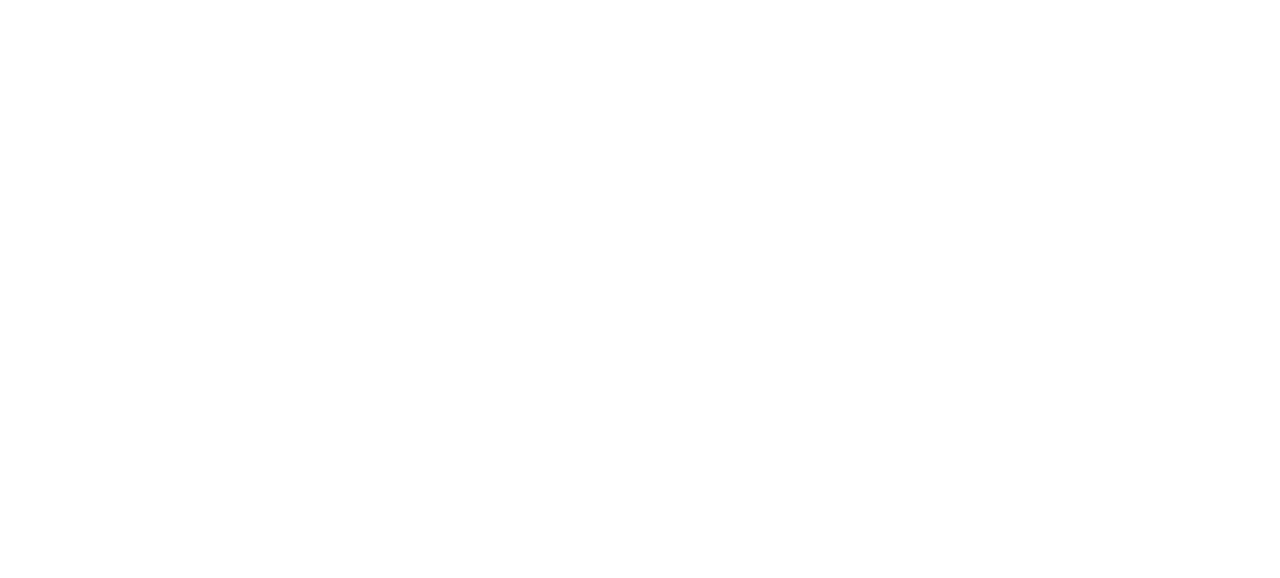
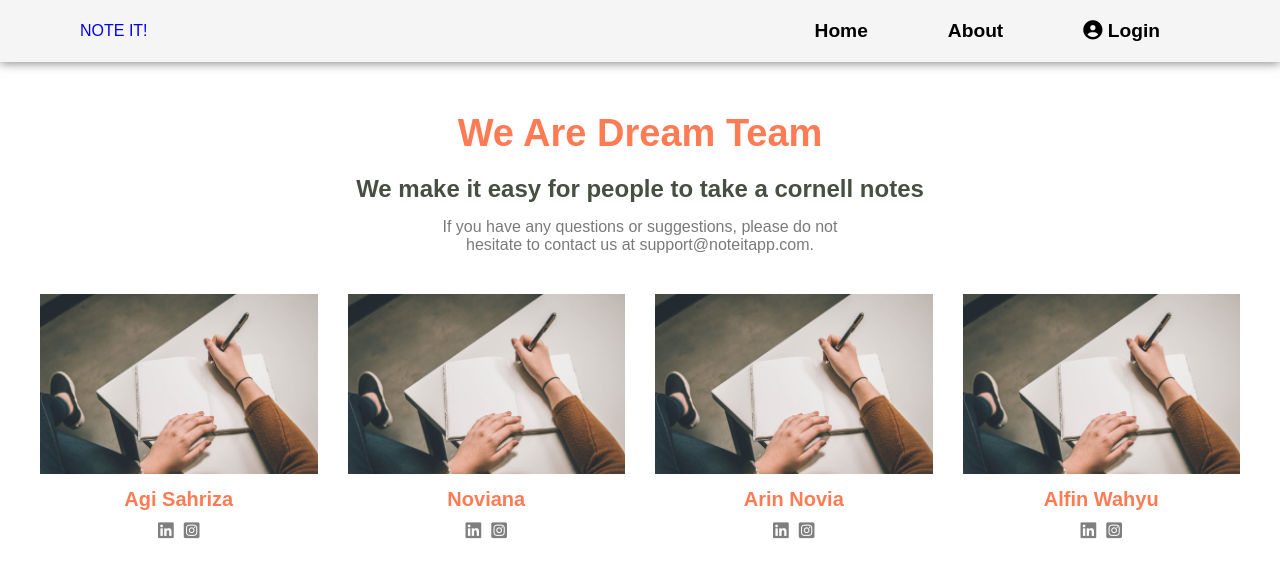
Before and after one commit to rendrabimaa/notesapp, a React (Create React App) app: page /about in a window 1280 px wide. Before the commit this address had no page. Shown: the top 578 px of the page. Built offline with nearby package versions, Linux system fonts and the light colour scheme.

Commit message:
add note page

```diff
--- /dev/null
+++ b/src/components/AboutBio.js
@@ -0,0 +1,15 @@
+import React from "react";
+import AboutCard from "./AboutCard";
+
+function AboutBio() {
+  return (
+    <div className="about-bio">
+      <AboutCard name="Agi Sahriza" img="Gambar 1.jpg" />
+      <AboutCard name="Noviana" img="Gambar 1.jpg" />
+      <AboutCard name="Arin Novia" img="Gambar 1.jpg" />
+      <AboutCard name="Alfin Wahyu" img="Gambar 1.jpg" />
+    </div>
+  )
+}
+
+export default AboutBio;
--- /dev/null
+++ b/src/components/AboutCard.js
@@ -0,0 +1,17 @@
+import React from "react";
+import { Link } from "react-router-dom";
+
+function AboutCard({name, img, instagram, linkedin}) {
+  return (
+    <div className="about-card">
+      <img src={img} alt={name}/>
+      <h3>{name}</h3>
+      <div>
+        <Link to={linkedin}><i class="fa-brands fa-linkedin"></i></Link>
+        <Link to={instagram}><i class="fa-brands fa-square-instagram"></i></Link>
+      </div>
+    </div>
+  )
+}
+
+export default AboutCard;
--- a/src/components/Navigation.js
+++ b/src/components/Navigation.js
@@ -14,7 +14,7 @@
                 <div >
                     <ul id="navbar" className={this.state.clicked ? "#navbar active" : "#navbar"}>
                         <li className="active"> <Link to="/" className="text"> Home</Link> </li>
-                        <li> <Link to="" className="text"> About</Link> </li>
+                        <li> <Link to="/about" className="text"> About</Link> </li>
                         <li> <Link to="/login" className="text"> <i className="fa fa-user-circle"></i> Login</Link> </li>
                     </ul>
                 </div>
--- a/src/components/NoteApp.js
+++ b/src/components/NoteApp.js
@@ -1,5 +1,6 @@
 import React from "react";
 import LandingPage from "../pages/LandingPage";
+import About from "../pages/About";
 import LoginPage from "../pages/LoginPage";
 import SignUpPage from "../pages/SignUpPage";
 import { Route, Routes } from "react-router-dom";
@@ -9,6 +10,7 @@
     return (
       <Routes>
         <Route path="/" element={<LandingPage />} />
+        <Route path="/about" element={<About />} />
         <Route path="/login" element={<LoginPage />} />
         <Route path="/signup" element={<SignUpPage />} />
       </Routes>
--- a/src/pages/About.js
+++ b/src/pages/About.js
@@ -0,0 +1,21 @@
+import React from "react";
+import Navigation from "../components/Navigation";
+import AboutBio from "../components/AboutBio";
+
+function About() {
+  return (
+    <>
+      <Navigation />
+      <section className="about-page">
+        <div className="about-text">
+          <h2>We Are Dream Team</h2>
+          <h3>We make it easy for people to take a cornell notes</h3>
+          <p>If you have any questions or suggestions, please do not hesitate to contact us at support@noteitapp.com.</p>
+        </div>
+        <AboutBio />
+      </section>
+    </>
+  )
+}
+
+export default About;
--- a/src/styles/style.css
+++ b/src/styles/style.css
@@ -461,6 +461,66 @@
   margin-bottom: 40px;
 }
 
+/* About Page */
+.about-page {
+  margin-top: 30px;
+}
+
+.about-page .about-text {
+  margin-top: 50px;
+  text-align: center;
+}
+
+.about-page .about-text h2 {
+  font-size: 38px;
+  color: #ff7b54;
+}
+
+.about-page .about-text h3 {
+  font-size: 24px;
+  color: #464f41;
+  margin: 20px 0 15px;
+}
+
+.about-page .about-text p {
+  font-size: 16px;
+  color: #000;
+  opacity: 0.52;
+  max-width: 400px;
+  margin: 0 auto;
+}
+
+.about-page .about-bio {
+  display: grid;
+  grid-template-columns: 1fr 1fr 1fr 1fr;
+  max-width: 1200px;
+  margin: 40px auto 0;
+  gap: 30px;
+  text-align: center;
+}
+
+.about-page .about-bio img {
+  width: 100%;
+}
+
+.about-page .about-bio h3 {
+  margin: 10px 0;
+  color: #ff7b54;
+  font-size: 20px;
+}
+
+.about-page .about-bio a {
+  color: rgba(0, 0, 0, 0.5);
+  font-size: 18px;
+  margin: 0 5px;
+}
+
+@media screen and (max-width: 1100px) {
+  .about-page .about-bio {
+    grid-template-columns: 1fr 1fr;
+  }
+}
+
 @media screen and (max-width: 769px) {
   #navbar {
     display: flex;
@@ -495,3 +555,9 @@
     cursor: pointer;
   }
 }
+
+@media screen and (max-width: 600px) {
+  .about-page .about-bio {
+    grid-template-columns: 1fr;
+  }
+}
```
